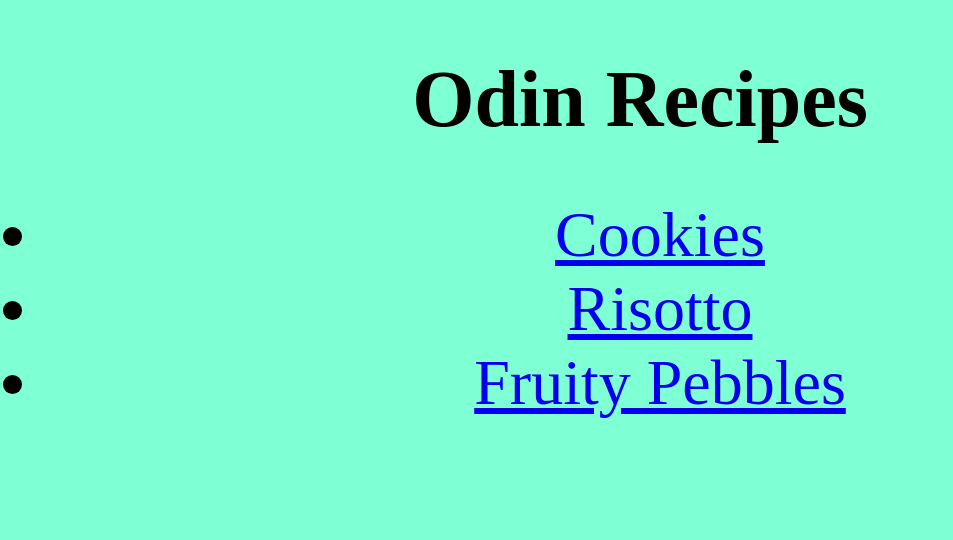
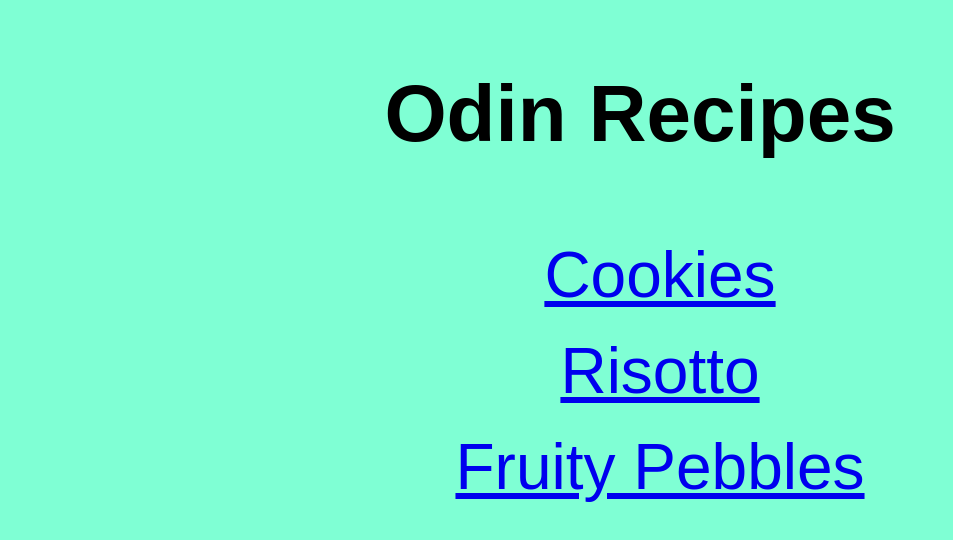
Before and after one commit to s13master/Odin-recipes, a plain HTML site: page index.html in a window 1280 px wide. Shown: the whole page, without its empty margins (0-953 px from the left). Drawn offline with Linux system fonts and the light colour scheme.

Commit message:
Update styles.css

```diff
--- a/styles.css
+++ b/styles.css
@@ -1,6 +1,10 @@
 *   {background-color: aquamarine;
+    line-height: 1.5;
 }
-
+body{
+    font-family: Arial, Helvetica, sans-serif;
+}
+ul{list-style: none;}
 h1{
     text-align: center;
     font-size: 5rem;
```
